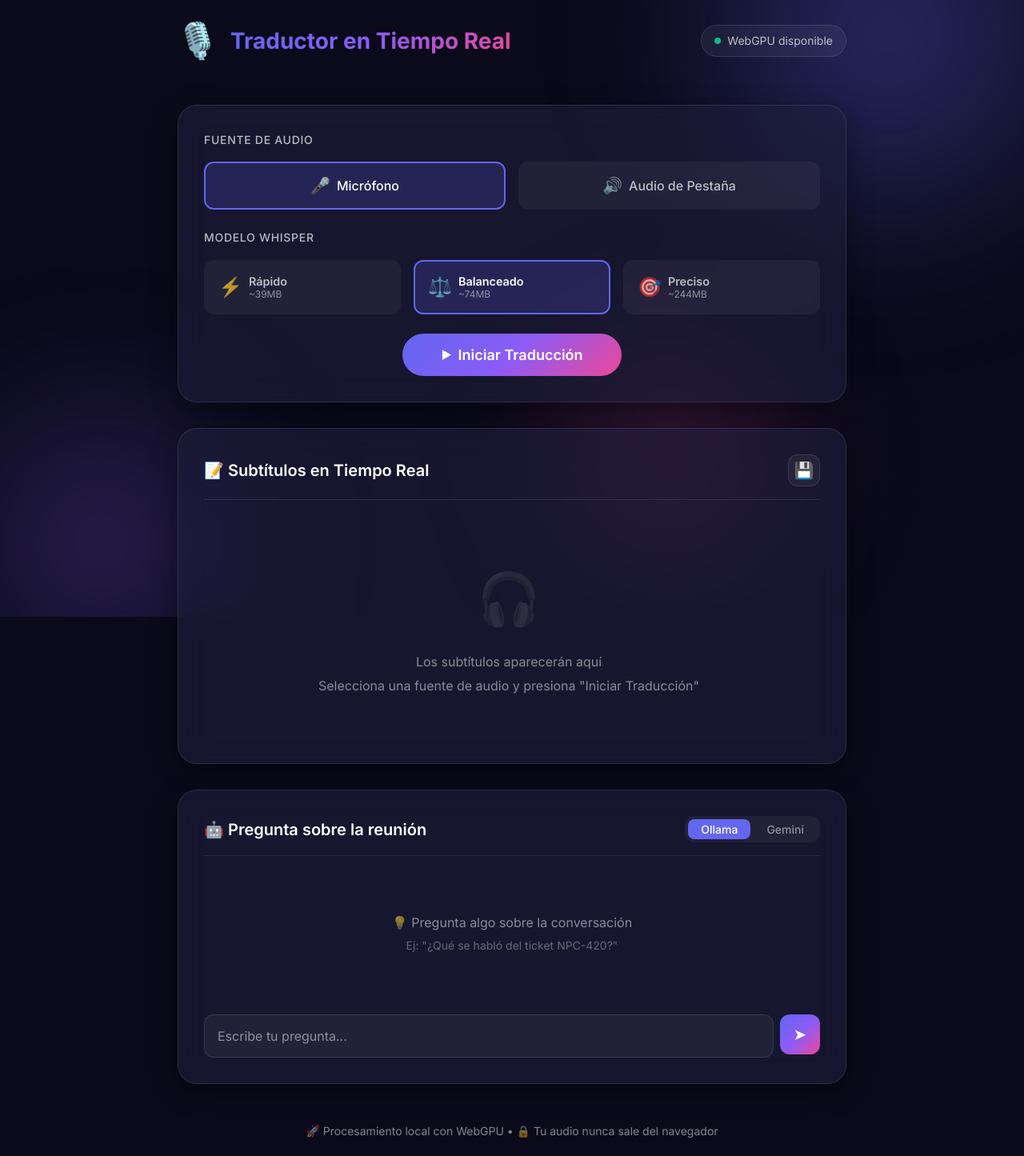
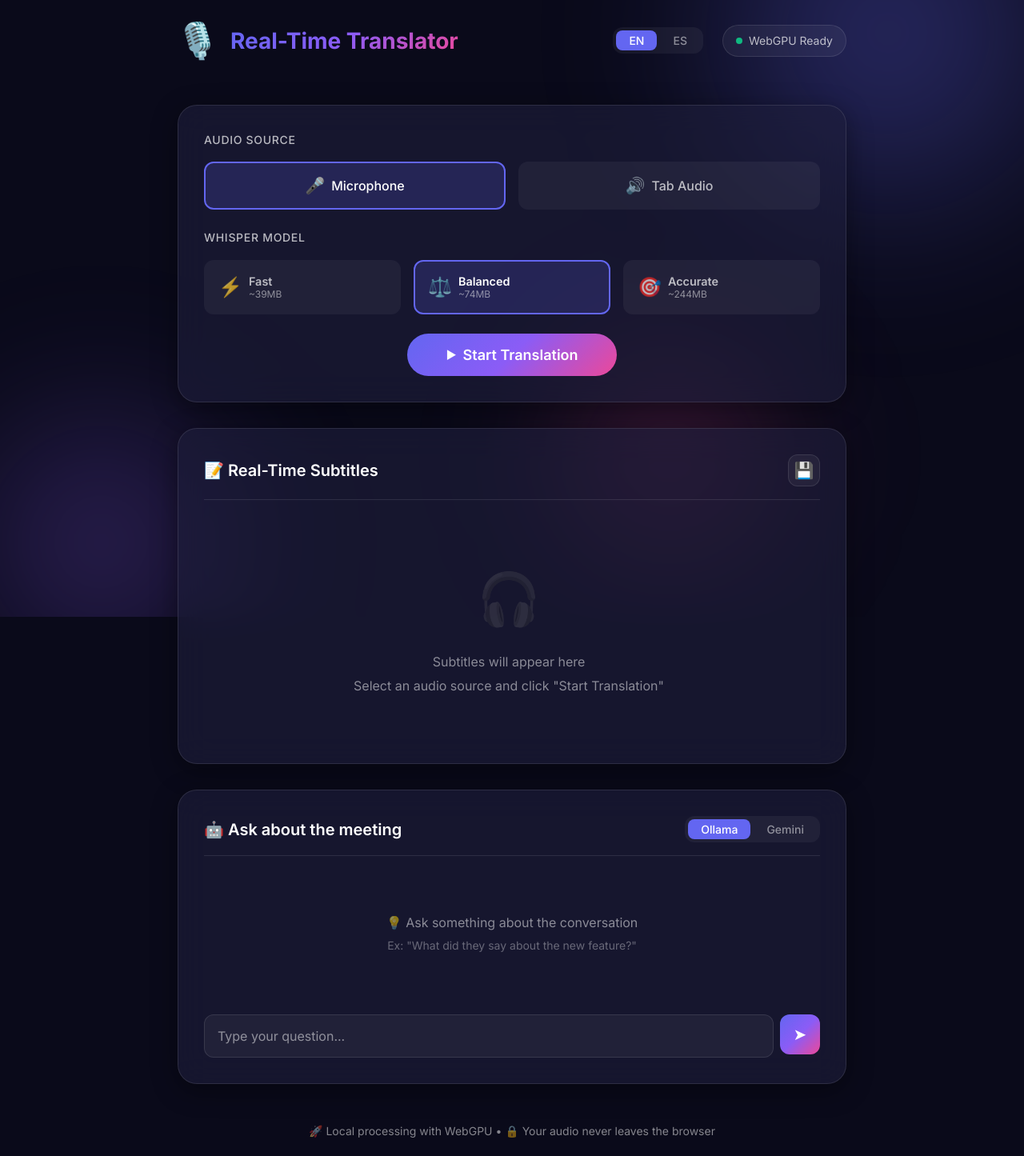
Before and after one commit to warrentalex26/Real-Time-Translator-WebGPU-Whisper, a website built with Vite: page index.html in a window 1280 px wide. Shown: the part 29-1474 px from the top of the page at 80% size. Built offline with nearby package versions, Linux system fonts and the light colour scheme; files whose address does not match are found by name.

Commit message:
feat: add internationalization support and localize application to English

```diff
--- a/index.html
+++ b/index.html
@@ -1,14 +1,14 @@
 <!DOCTYPE html>
-<html lang="es">
+<html lang="en">
   <head>
     <meta charset="UTF-8" />
     <meta name="viewport" content="width=device-width, initial-scale=1.0" />
     <meta
       name="description"
-      content="Traductor en tiempo real con WebGPU - Transcribe y traduce audio de videollamadas al español"
+      content="Real-time translator with WebGPU - Transcribes and translates audio to Spanish"
     />
     <meta name="theme-color" content="#1a1a2e" />
-    <title>Traductor en Tiempo Real | WebGPU Whisper</title>
+    <title data-i18n="title">Real-Time Translator | WebGPU Whisper</title>
     <link rel="preconnect" href="https://fonts.googleapis.com" />
     <link rel="preconnect" href="https://fonts.gstatic.com" crossorigin />
     <link
@@ -32,18 +32,24 @@
         <header class="header">
           <div class="logo">
             <span class="logo-icon">🎙️</span>
-            <h1>Traductor en Tiempo Real</h1>
+            <h1 data-i18n="title">Real-Time Translator</h1>
           </div>
-          <div class="status-badge" id="webgpu-status">
-            <span class="status-dot"></span>
-            <span class="status-text">Verificando WebGPU...</span>
+          <div class="header-controls">
+            <div class="ai-provider-toggle lang-toggle">
+              <button class="provider-btn active" id="lang-en">EN</button>
+              <button class="provider-btn" id="lang-es">ES</button>
+            </div>
+            <div class="status-badge" id="webgpu-status">
+              <span class="status-dot"></span>
+              <span class="status-text" data-i18n="verifying_webgpu">Verifying WebGPU...</span>
+            </div>
           </div>
         </header>
 
         <!-- Control Panel -->
         <section class="control-panel glass-card">
           <div class="source-selector">
-            <label class="selector-label">Fuente de Audio</label>
+            <label class="selector-label" data-i18n="audio_source">Audio Source</label>
             <div class="source-buttons">
               <button
                 class="source-btn active"
@@ -51,36 +57,36 @@
                 data-source="microphone"
               >
                 <span class="btn-icon">🎤</span>
-                <span class="btn-text">Micrófono</span>
+                <span class="btn-text" data-i18n="microphone">Microphone</span>
               </button>
               <button class="source-btn" id="btn-tab" data-source="tab">
                 <span class="btn-icon">🔊</span>
-                <span class="btn-text">Audio de Pestaña</span>
+                <span class="btn-text" data-i18n="tab_audio">Tab Audio</span>
               </button>
             </div>
           </div>
 
           <div class="model-selector">
-            <label class="selector-label">Modelo Whisper</label>
+            <label class="selector-label" data-i18n="whisper_model">Whisper Model</label>
             <div class="model-buttons">
               <button class="model-btn" data-model="tiny">
                 <span class="model-icon">⚡</span>
                 <span class="model-info">
-                  <span class="model-name">Rápido</span>
+                  <span class="model-name" data-i18n="fast">Fast</span>
                   <span class="model-size">~39MB</span>
                 </span>
               </button>
               <button class="model-btn active" data-model="base">
                 <span class="model-icon">⚖️</span>
                 <span class="model-info">
-                  <span class="model-name">Balanceado</span>
+                  <span class="model-name" data-i18n="balanced">Balanced</span>
                   <span class="model-size">~74MB</span>
                 </span>
               </button>
               <button class="model-btn" data-model="small">
                 <span class="model-icon">🎯</span>
                 <span class="model-info">
-                  <span class="model-name">Preciso</span>
+                  <span class="model-name" data-i18n="accurate">Accurate</span>
                   <span class="model-size">~244MB</span>
                 </span>
               </button>
@@ -91,7 +97,7 @@
             <button class="primary-btn" id="btn-start" disabled>
               <span class="btn-content">
                 <span class="play-icon">▶</span>
-                <span>Iniciar Traducción</span>
+                <span data-i18n="start_translation">Start Translation</span>
               </span>
             </button>
           </div>
@@ -99,14 +105,14 @@
           <!-- Model Loading Progress -->
           <div class="progress-container hidden" id="progress-container">
             <div class="progress-header">
-              <span class="progress-label">Cargando modelo Whisper...</span>
+              <span class="progress-label" data-i18n="loading_model">Loading Whisper model...</span>
               <span class="progress-percent" id="progress-percent">0%</span>
             </div>
             <div class="progress-bar">
               <div class="progress-fill" id="progress-fill"></div>
             </div>
-            <p class="progress-note">
-              Primera vez: ~200MB. Se guardará en caché.
+            <p class="progress-note" data-i18n="loading_note">
+              First time: ~200MB. Will be cached.
             </p>
           </div>
         </section>
@@ -114,14 +120,14 @@
         <!-- Subtitles Display -->
         <section class="subtitles-panel glass-card">
           <div class="subtitles-header">
-            <h2>📝 Subtítulos en Tiempo Real</h2>
+            <h2 data-i18n="subtitles_title">📝 Real-Time Subtitles</h2>
             <div class="header-actions">
-              <button class="icon-btn" id="btn-download" title="Descargar transcripción">
+              <button class="icon-btn" id="btn-download" title="Download transcript" data-i18n="download_tooltip">
                 💾
               </button>
               <div class="recording-indicator hidden" id="recording-indicator">
                 <span class="recording-dot"></span>
-                <span>Escuchando...</span>
+                <span data-i18n="listening">Listening...</span>
               </div>
             </div>
           </div>
@@ -129,9 +135,9 @@
           <div class="subtitles-container" id="subtitles-container">
             <div class="empty-state" id="empty-state">
               <div class="empty-icon">🎧</div>
-              <p>Los subtítulos aparecerán aquí</p>
-              <p class="empty-hint">
-                Selecciona una fuente de audio y presiona "Iniciar Traducción"
+              <p data-i18n="empty_subtitles">Subtitles will appear here</p>
+              <p class="empty-hint" data-i18n="empty_hint">
+                Select an audio source and click "Start Translation"
               </p>
             </div>
           </div>
@@ -140,7 +146,7 @@
         <!-- AI Chat Panel -->
         <section class="chat-panel glass-card">
           <div class="chat-header">
-            <h2>🤖 Pregunta sobre la reunión</h2>
+            <h2 data-i18n="chat_title">🤖 Ask about the meeting</h2>
             <div class="ai-provider-toggle">
               <button class="provider-btn active" id="btn-ollama" data-provider="ollama">
                 Ollama
@@ -154,14 +160,14 @@
           <!-- Gemini API Key Input (hidden by default) -->
           <div class="api-key-input hidden" id="gemini-key-container">
             <input type="password" id="gemini-api-key" placeholder="Gemini API Key" />
-            <button class="small-btn" id="btn-save-key">Guardar</button>
+            <button class="small-btn" id="btn-save-key" data-i18n="save">Save</button>
           </div>
 
           <!-- Chat Messages -->
           <div class="chat-messages" id="chat-messages">
             <div class="chat-empty">
-              <p>💡 Pregunta algo sobre la conversación</p>
-              <p class="chat-hint">Ej: "¿Qué se habló del ticket NPC-420?"</p>
+              <p data-i18n="chat_empty">💡 Ask something about the conversation</p>
+              <p class="chat-hint" data-i18n="chat_hint">Ex: "What did they say about the new feature?"</p>
             </div>
           </div>
 
@@ -170,7 +176,8 @@
             <input
               type="text"
               id="chat-input"
-              placeholder="Escribe tu pregunta..."
+              placeholder="Type your question..."
+              data-i18n="chat_placeholder"
               autocomplete="off"
             />
             <button class="send-btn" id="btn-send">
@@ -181,9 +188,8 @@
 
         <!-- Info Footer -->
         <footer class="info-footer">
-          <p>
-            🚀 Procesamiento local con WebGPU • 🔒 Tu audio nunca sale del
-            navegador
+          <p data-i18n="footer_info">
+            🚀 Local processing with WebGPU • 🔒 Your audio never leaves the browser
           </p>
         </footer>
       </main>
--- /dev/null
+++ b/src/i18n.js
@@ -0,0 +1,152 @@
+export const translations = {
+  en: {
+    "title": "Real-Time Translator",
+    "verifying_webgpu": "Verifying WebGPU...",
+    "webgpu_ready": "WebGPU Ready",
+    "webgpu_error": "WebGPU not available. Using WASM (slower)",
+    "audio_source": "Audio Source",
+    "microphone": "Microphone",
+    "tab_audio": "Tab Audio",
+    "whisper_model": "Whisper Model",
+    "fast": "Fast",
+    "balanced": "Balanced",
+    "accurate": "Accurate",
+    "start_translation": "Start Translation",
+    "stop_translation": "Stop Translation",
+    "loading_model": "Loading Whisper model...",
+    "loading_note": "First time: ~200MB. Will be cached.",
+    "subtitles_title": "📝 Real-Time Subtitles",
+    "listening": "Listening...",
+    "empty_subtitles": "Subtitles will appear here",
+    "empty_hint": "Select an audio source and click \"Start Translation\"",
+    "chat_title": "🤖 Ask about the meeting",
+    "chat_empty": "💡 Ask something about the conversation",
+    "chat_hint": "Ex: \"What did they say about the new feature?\"",
+    "chat_placeholder": "Type your question...",
+    "save": "Save",
+    "footer_info": "🚀 Local processing with WebGPU • 🔒 Your audio never leaves the browser",
+    "translating": "Translating...",
+    "no_transcript_error": "No transcript available yet. Start a recording first.",
+    "empty_question_error": "Please type a question.",
+    "ollama_connection_error": "Error connecting to Ollama: {error}\n\nMake sure Ollama is running:\n1. Install Ollama: https://ollama.ai\n2. Run: ollama run llama3.2\n3. Try again",
+    "download_tooltip": "Download transcript"
+  },
+  es: {
+    "title": "Traductor en Tiempo Real",
+    "verifying_webgpu": "Verificando WebGPU...",
+    "webgpu_ready": "WebGPU disponible",
+    "webgpu_error": "WebGPU no disponible. Usando WASM (más lento)",
+    "audio_source": "Fuente de Audio",
+    "microphone": "Micrófono",
+    "tab_audio": "Audio de Pestaña",
+    "whisper_model": "Modelo Whisper",
+    "fast": "Rápido",
+    "balanced": "Balanceado",
+    "accurate": "Preciso",
+    "start_translation": "Iniciar Traducción",
+    "stop_translation": "Detener Traducción",
+    "loading_model": "Cargando modelo Whisper...",
+    "loading_note": "Primera vez: ~200MB. Se guardará en caché.",
+    "subtitles_title": "📝 Subtítulos en Tiempo Real",
+    "listening": "Escuchando...",
+    "empty_subtitles": "Los subtítulos aparecerán aquí",
+    "empty_hint": "Selecciona una fuente de audio y presiona \"Iniciar Traducción\"",
+    "chat_title": "🤖 Pregunta sobre la reunión",
+    "chat_empty": "💡 Pregunta algo sobre la conversación",
+    "chat_hint": "Ej: \"¿Qué se habló del ticket NPC-420?\"",
+    "chat_placeholder": "Escribe tu pregunta...",
+    "save": "Guardar",
+    "footer_info": "🚀 Procesamiento local con WebGPU • 🔒 Tu audio nunca sale del navegador",
+    "translating": "Traduciendo...",
+    "no_transcript_error": "No hay transcripción disponible todavía. Inicia una grabación primero.",
+    "empty_question_error": "Por favor, escribe una pregunta.",
+    "ollama_connection_error": "Error al conectar con Ollama: {error}\n\nAsegúrate de que Ollama esté corriendo:\n1. Instala Ollama: https://ollama.ai\n2. Ejecuta: ollama run llama3.2\n3. Intenta de nuevo",
+    "download_tooltip": "Descargar transcripción"
+  }
+};
+
+let currentLanguage = localStorage.getItem("app_language") || "en";
+
+export function getLanguage() {
+  return currentLanguage;
+}
+
+export function setLanguage(lang) {
+  if (translations[lang]) {
+    currentLanguage = lang;
+    localStorage.setItem("app_language", lang);
+    document.documentElement.lang = lang;
+    updateDOM();
+    updateToggleButtons();
+  }
+}
+
+export function t(key, replacements = {}) {
+  let text = translations[currentLanguage][key] || key;
+  for (const [k, v] of Object.entries(replacements)) {
+    text = text.replace(`{${k}}`, v);
+  }
+  return text;
+}
+
+export function updateDOM() {
+  document.querySelectorAll("[data-i18n]").forEach(el => {
+    const key = el.getAttribute("data-i18n");
+    if (translations[currentLanguage][key]) {
+      // Check if we're replacing the whole content or keeping a child icon/element
+      // Often, the text is inside a span next to an icon.
+      // If there's an element inside with class .btn-text or similar, update that instead
+
+      const textNode = el.querySelector('.btn-text, .status-text, .selector-label, h2, h1, p:not(.chat-hint):not(.empty-hint), .empty-hint, .chat-hint, .model-name');
+
+      if (textNode) {
+          textNode.textContent = translations[currentLanguage][key];
+      } else if (el.tagName === 'INPUT' && el.hasAttribute('placeholder')) {
+          el.setAttribute("placeholder", translations[currentLanguage][key]);
+      } else if (el.tagName === 'BUTTON' && el.hasAttribute('title')) {
+          el.setAttribute("title", translations[currentLanguage][key]);
+      } else {
+        el.textContent = translations[currentLanguage][key];
+      }
+    }
+  });
+
+  // Handle mixed content cases directly if needed
+  const btnStartText = document.querySelector("#btn-start .btn-content span:last-child");
+  if (btnStartText && !document.querySelector("#btn-start").disabled) {
+      // Update text depending on recording state. Main JS handles this. We shouldn't force it here if it might override "Stop"
+      // Actually, better to dispatch an event to let main.js handle complex UI updates
+  }
+
+  document.dispatchEvent(new CustomEvent('languageChanged', { detail: { language: currentLanguage } }));
+}
+
+function updateToggleButtons() {
+    const btnEn = document.getElementById("lang-en");
+    const btnEs = document.getElementById("lang-es");
+    if (btnEn && btnEs) {
+        if (currentLanguage === "en") {
+            btnEn.classList.add("active");
+            btnEs.classList.remove("active");
+        } else {
+            btnEs.classList.add("active");
+            btnEn.classList.remove("active");
+        }
+    }
+}
+
+export function initI18n() {
+  document.documentElement.lang = currentLanguage;
+  updateDOM();
+  updateToggleButtons();
+
+  const btnEn = document.getElementById("lang-en");
+  const btnEs = document.getElementById("lang-es");
+
+  if (btnEn) {
+      btnEn.addEventListener("click", () => setLanguage("en"));
+  }
+  if (btnEs) {
+      btnEs.addEventListener("click", () => setLanguage("es"));
+  }
+}
--- a/src/main.js
+++ b/src/main.js
@@ -19,6 +19,7 @@ import {
   checkOllamaAvailable,
   getAIProvider,
 } from "./ai-chat.js";
+import { initI18n, t, getLanguage } from "./i18n.js";
 
 // DOM Elements - Main
 const webgpuStatus = document.getElementById("webgpu-status");
@@ -59,11 +60,23 @@ let isChatLoading = false;
 document.addEventListener("DOMContentLoaded", init);
 
 async function init() {
+  initI18n();
   checkWebGPUSupport();
   setupEventListeners();
   await checkOllamaStatus();
   loadSavedApiKey();
   loadSavedModel();
+
+  // Listen for language changes to update specific UI parts
+  document.addEventListener("languageChanged", updateDynamicUI);
+}
+
+function updateDynamicUI() {
+  // Update button text depending on recording state
+  const btnStartText = btnStart.querySelector(".btn-content span:last-child");
+  if (btnStartText) {
+    btnStartText.textContent = isRecording ? t("stop_translation") : t("start_translation");
+  }
 }
 
 /**
@@ -75,11 +88,11 @@ function checkWebGPUSupport() {
 
   if (hasWebGPU) {
     webgpuStatus.classList.add("ready");
-    statusText.textContent = "WebGPU disponible";
+    statusText.textContent = t("webgpu_ready");
     btnStart.disabled = false;
   } else {
     webgpuStatus.classList.remove("ready");
-    statusText.textContent = "WebGPU no disponible (usando WASM)";
+    statusText.textContent = t("webgpu_error");
     btnStart.disabled = false;
   }
 }
@@ -207,7 +220,7 @@ function saveGeminiApiKey() {
     localStorage.setItem("gemini_api_key", key);
     setGeminiApiKey(key);
     geminiApiKeyInput.value = "••••••••••••••••";
-    showChatMessage("API key guardada ✓", "assistant");
+    showChatMessage(getLanguage() === "es" ? "API key guardada ✓" : "API key saved ✓", "assistant");
   }
 }
 
@@ -216,7 +229,7 @@ function saveGeminiApiKey() {
  */
 function downloadTranscript() {
   if (transcriptManager.count === 0) {
-    showError("No hay transcripción para descargar");
+    showError(t("no_transcript_error"));
     return;
   }
   transcriptManager.downloadAsFile("bilingual");
@@ -276,7 +289,7 @@ async function startRecording() {
     btnStart.innerHTML = `
       <span class="btn-content">
         <span class="play-icon">⏹</span>
-        <span>Detener</span>
+        <span>${t("stop_translation")}</span>
       </span>
     `;
     btnStart.classList.add("recording");
@@ -314,7 +327,7 @@ function stopRecording() {
   btnStart.innerHTML = `
     <span class="btn-content">
       <span class="play-icon">▶</span>
-      <span>Iniciar Traducción</span>
+      <span>${t("start_translation")}</span>
     </span>
   `;
   btnStart.classList.remove("recording");
@@ -455,7 +468,7 @@ function addSubtitleEntry(original, translated) {
   const translationHtml =
     translated !== null
       ? escapeHtml(translated)
-      : '<span class="translating-indicator">Traduciendo<span class="loading-dots"></span></span>';
+      : `<span class="translating-indicator">${t("translating")}<span class="loading-dots"></span></span>`;
 
   entry.innerHTML = `
     <div class="subtitle-original">${escapeHtml(original)}</div>
@@ -513,7 +526,7 @@ async function sendChatMessage() {
   // Show loading state
   isChatLoading = true;
   btnSend.disabled = true;
-  const loadingMsg = showChatMessage("Pensando", "assistant loading");
+  const loadingMsg = showChatMessage(t("translating"), "assistant loading");
 
   try {
     // Get transcript context
--- a/src/styles/_header.scss
+++ b/src/styles/_header.scss
@@ -9,6 +9,14 @@
   flex-wrap: wrap;
   gap: var(--spacing-md);
   padding: var(--spacing-md) 0;
+}
+
+// --- Header Controls ---
+
+.header-controls {
+  display: flex;
+  align-items: center;
+  gap: var(--spacing-md);
 }
 
 // --- Logo ---
@@ -41,6 +49,11 @@
   50% {
     transform: scale(1.1);
   }
+}
+
+// --- Language Toggle ---
+.lang-toggle {
+    margin-right: var(--spacing-sm);
 }
 
 // --- Status Badge ---
```
Also changed, not shown: README.md.
